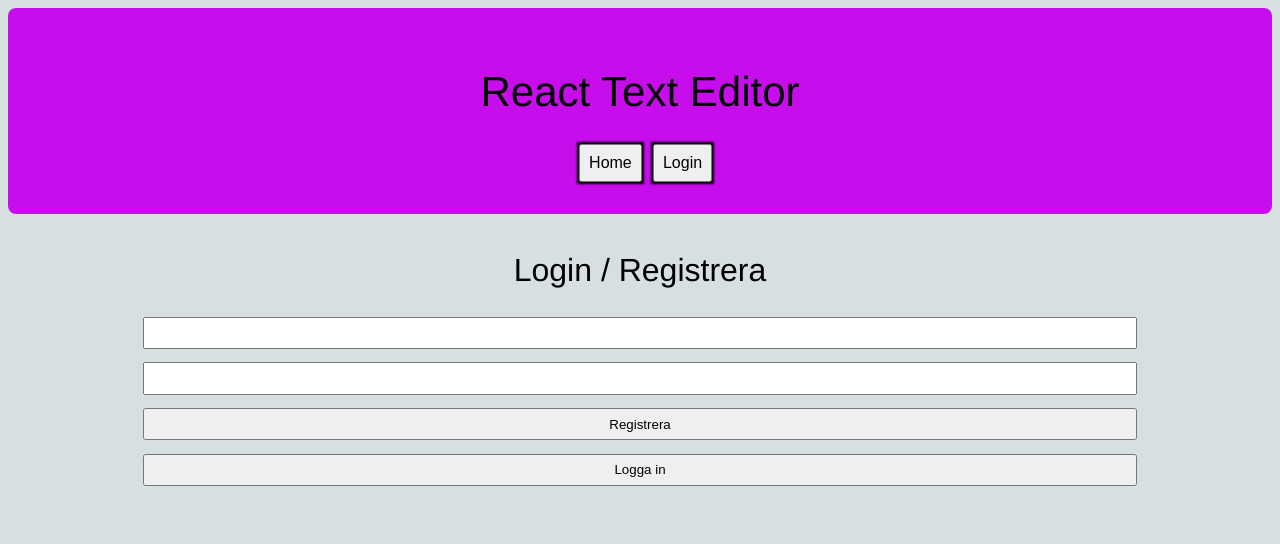
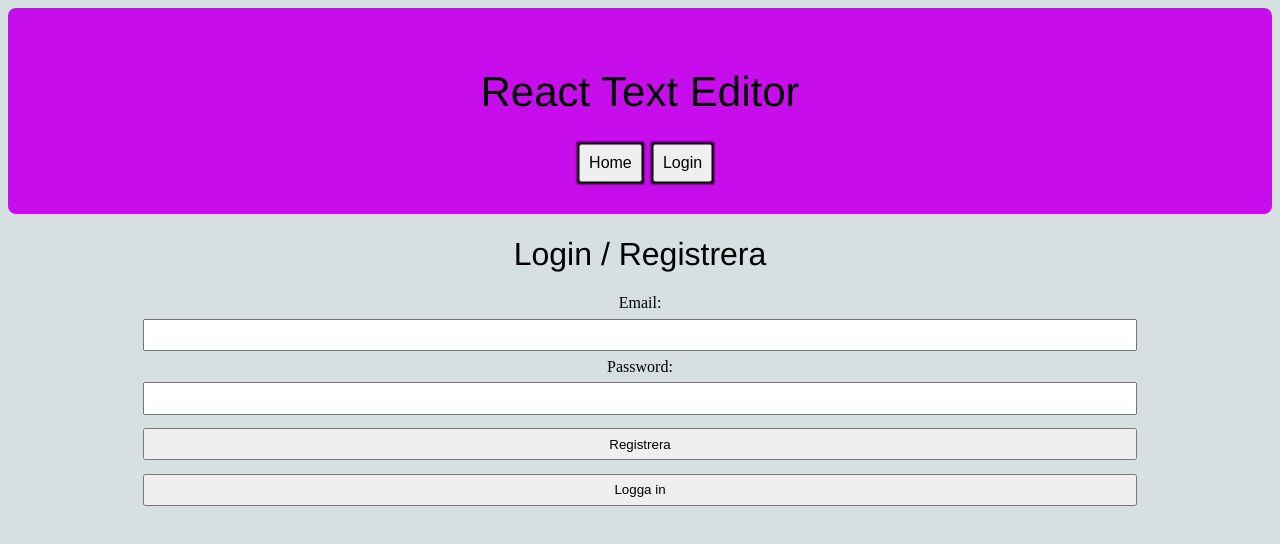
Before and after one commit to fridavbg/jsramverk-texteditor, a React (Create React App) app: page /login in a window 1280 px wide. Shown: the top 544 px of the page. Built offline with nearby package versions, Linux system fonts and the light colour scheme; no server answers.

Commit message:
Login form fields required

```diff
--- a/src/App.jsx
+++ b/src/App.jsx
@@ -10,17 +10,14 @@ import CreateEditor from "./components/docs/CreateEditor";
 import UpdateDoc from "./components/docs/UpdateDoc";
 import Login from "./components/auth/Login";
 
-import authModel from "./models/auth";
-
 function App() {
     const [docs, setDocs] = useState([]);
     const [socket, setSocket] = useState(null);
     const [description, setDescription] = useState({});
     const [token, setToken] = useState("");
 
-
     async function fetchDocs() {
-        const allDocs = await docModel.getAllDocs();
+        const allDocs = await docModel.getAllDocs(token);
 
         // All Descriptions default value
         const descriptionsObject = allDocs.reduce((acc, doc) => {
@@ -37,7 +34,8 @@ function App() {
         (async () => {
             await fetchDocs();
         })();
-    }, []);
+        // eslint-disable-next-line react-hooks/exhaustive-deps
+    }, [token]);
 
     // Socket -> localhost connection
     useEffect(() => {
@@ -53,9 +51,9 @@ function App() {
 
     return (
         <BrowserRouter className="App" basename={docModel.baseName}>
-            <Header token={token}/>
+            <Header token={token} />
             <Routes>
-            <Route path="/" element={<Main token={token}/>} />
+                <Route path="/" element={<Main token={token} />} />
                 {token ? (
                     <>
                         <Route path="/docs" element={<DocList docs={docs} />} />
@@ -64,7 +62,10 @@ function App() {
                     </>
                 ) : (
                     <>
-                        <Route path="/login" element={<Login setToken={setToken}/>} />
+                        <Route
+                            path="/login"
+                            element={<Login setToken={setToken} />}
+                        />
                     </>
                 )}
             </Routes>
--- a/src/components/auth/Login.jsx
+++ b/src/components/auth/Login.jsx
@@ -1,9 +1,9 @@
-import { useNavigate, useLocation } from "react-router-dom";
+import { useNavigate } from "react-router-dom";
 import { useState } from "react";
 
 import authModel from "../../models/auth";
 
-function Login({setToken}) {
+function Login({ setToken }) {
     const navigate = useNavigate();
     const [user, setUser] = useState({});
 
@@ -16,28 +16,48 @@ function Login({setToken}) {
     }
 
     async function register() {
-        await authModel.register(user);
+        const registerResult = await authModel.register(user);
 
-        navigate("/");
+        console.log("register", registerResult.data);
+
+        if (registerResult.data.token) {
+            setToken(registerResult.data.token);
+        }
     }
 
     async function login() {
         const loginResult = await authModel.login(user);
 
+        console.log("login:", loginResult.data);
+
         if (loginResult.data.token) {
-            setToken(loginResult.data.token)
+            setToken(loginResult.data.token);
             navigate("/");
         }
     }
 
     return (
-        <div className="login-form">
+        <>
             <h1 className="title">Login / Registrera</h1>
-            <input type="email" name="email" onChange={changeHandler} />
-            <input type="password" name="password" onChange={changeHandler} />
-            <button onClick={register}>Registrera</button>
-            <button onClick={login}>Logga in</button>
-        </div>
+            <form className="login-form">
+                <label>Email:</label>
+                <input
+                    type="email"
+                    name="email"
+                    onChange={changeHandler}
+                    required
+                />
+                <label>Password:</label>
+                <input
+                    type="password"
+                    name="password"
+                    onChange={changeHandler}
+                    required
+                />
+                <button onClick={register}>Registrera</button>
+                <button onClick={login}>Logga in</button>
+            </form>
+        </>
     );
 }
 
--- a/src/components/docs/UpdateDoc.jsx
+++ b/src/components/docs/UpdateDoc.jsx
@@ -69,7 +69,7 @@ function UpdateDoc() {
         }
 
         await docModel.updateDoc(newDoc);
-
+        // window.location.reload();
         navigate("/");
     }
 
--- a/src/components/incl/Header.jsx
+++ b/src/components/incl/Header.jsx
@@ -1,5 +1,4 @@
 import { useNavigate } from "react-router-dom";
-import authModel from "../../models/auth";
 
 function Header({token}) {
     const navigate = useNavigate();
--- a/src/components/incl/Main.jsx
+++ b/src/components/incl/Main.jsx
@@ -1,4 +1,3 @@
-import authModel from "../../models/auth";
 
 function Main({token}) {
     return (
--- a/src/models/auth.jsx
+++ b/src/models/auth.jsx
@@ -17,7 +17,7 @@ const auth = {
         return result;
     },
     register: async function register(user) {
-        const response = await fetch(`${this.baseUrl}/auth/login`, {
+        const response = await fetch(`${this.baseUrl}/auth/register`, {
             method: "POST",
             body: JSON.stringify(user),
             headers: {
@@ -26,9 +26,7 @@ const auth = {
         });
         const result = await response.json();
 
-        if (result.data.token) {
-            this.token = result.data.token;
-        }
+        return result;
     },
 };
 
--- a/src/models/documents.jsx
+++ b/src/models/documents.jsx
@@ -3,8 +3,12 @@ const docModel = {
         ? "http://localhost:1337"
         : "https://jsramverk-editor-frpe21.azurewebsites.net",
     baseName: window.location.href.includes("localhost") ? "/" : "/~frpe21/editor/",
-    getAllDocs: async function getAllDocs() {
-        const response = await fetch(`${docModel.baseUrl}/docs`);
+    getAllDocs: async function getAllDocs(token) {
+        const response = await fetch(`${docModel.baseUrl}/docs`, {
+            headers: {
+                "x-access-token": token
+            }
+        });
 
         const docs = await response.json();
         return docs.data;
@@ -35,6 +39,8 @@ const docModel = {
         );
 
         const result = await response.json();
+
+        return result;
     },
 };
 
```
